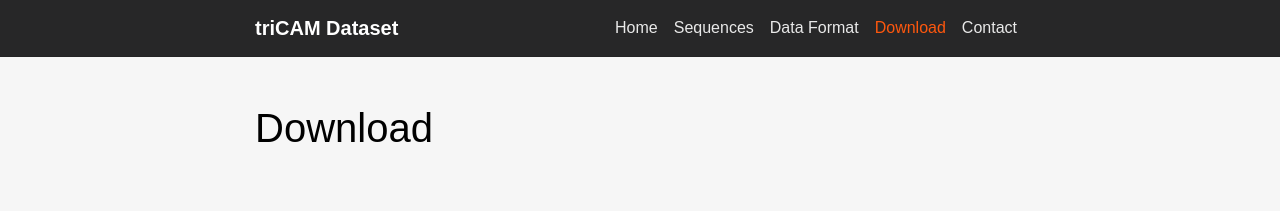
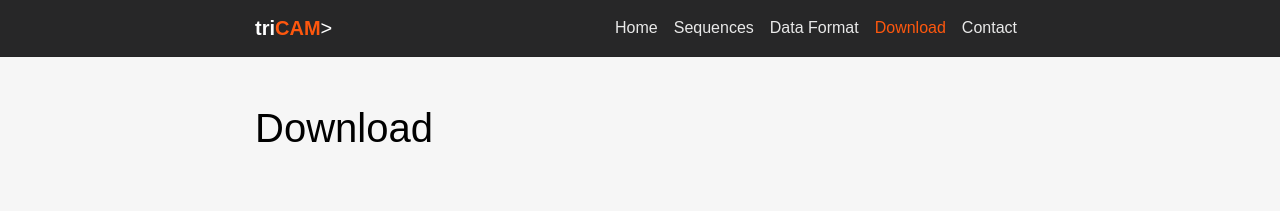
Before and after one commit to anikesadia/triCam-dataset, a Jekyll site: the page download/index.html, which Jekyll copies as it is, in a window 1280 px wide. Shown: the top 211 px of the page. Built offline with Jekyll 4.4.1, drawn with Linux system fonts in a browser that asks for light colours; comment, search, counter and statistics services are not loaded; a style sheet for code colours, icons or effects is not loaded.

Commit message:
Update index.html

```diff
--- a/download/index.html
+++ b/download/index.html
@@ -94,8 +94,7 @@
         <!-- Nav Bar -->
         <nav id="navbar" class="navbar navbar-light navbar-expand-sm fixed-top">
             <div class="container">
-                <a class="navbar-brand title font-weight-lighter" href="/triCam-dataset/index.html"><span
-                        class="font-weight-bold">triCAM Dataset</span> </a>
+                <a class="navbar-brand title font-weight-lighter" href="/triCam-dataset/index.html"> <span id="title-1">tri</span><spam  id="title-2">CAM</spam>> </a>
                 <!-- Navbar Toggle -->
                 <button class="navbar-toggler collapsed ml-auto" type="button" data-toggle="collapse"
                     data-target="#navbarNav" aria-controls="navbarNav" aria-expanded="false"
```
